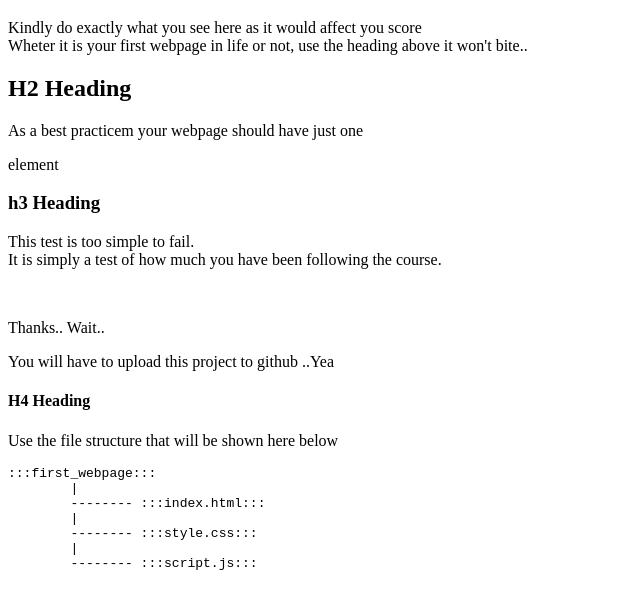
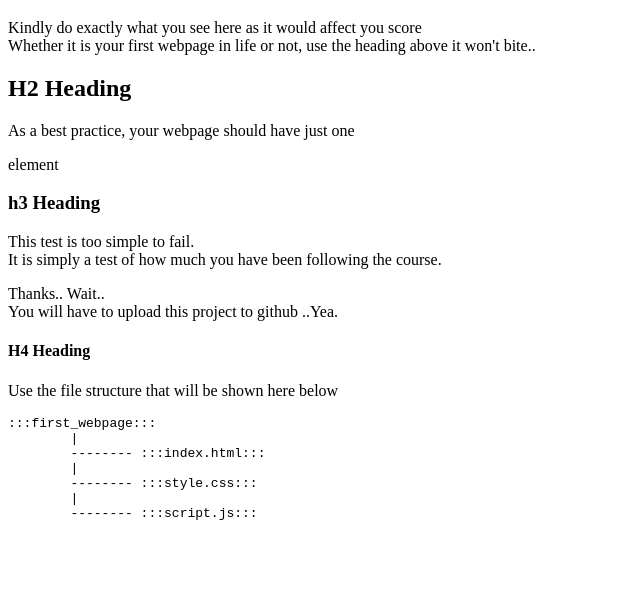
Before and after one commit to Muyiwa-Adebayo/First_webpage, a plain HTML site: page index.html in a window 1280 px wide. Shown: the part 61-670 px from the top of the page, without its empty margins (0-640 px from the left). Drawn offline with Linux system fonts and the light colour scheme.

Commit message:
Modify errors in the code to make the exact copy of the task given

```diff
--- a/index.html
+++ b/index.html
@@ -8,11 +8,11 @@
 <body>
     <h1>First Web Page</h1>
     <p>Kindly do exactly what you see here as it would affect you score <br>
-        Wheter it is your first webpage in life or not, use the heading above it won't bite..</p>
+        Whether it is your first webpage in life or not, use the heading above it won't bite..</p>
 
     <h2>H2 Heading</h2>
 
-    <p>As a best practicem your webpage should have just one</p>
+    <p>As a best practice, your webpage should have just one</p>
 
     <p>element</p>
 
@@ -20,10 +20,8 @@
 
     <p>This test is too simple to fail. <br>
         It is simply a test of how much you have been following the course.</p>
-
-    <br>
-    <p>Thanks.. Wait..</p>
-    <p>You will have to upload this project to github ..Yea</p>
+    <p>Thanks.. Wait..<br>
+        You will have to upload this project to github ..Yea.</p>
     <h4>H4 Heading</h4>
     <p>Use the file structure that will be shown here below</p>
     <pre>:::first_webpage:::
```
